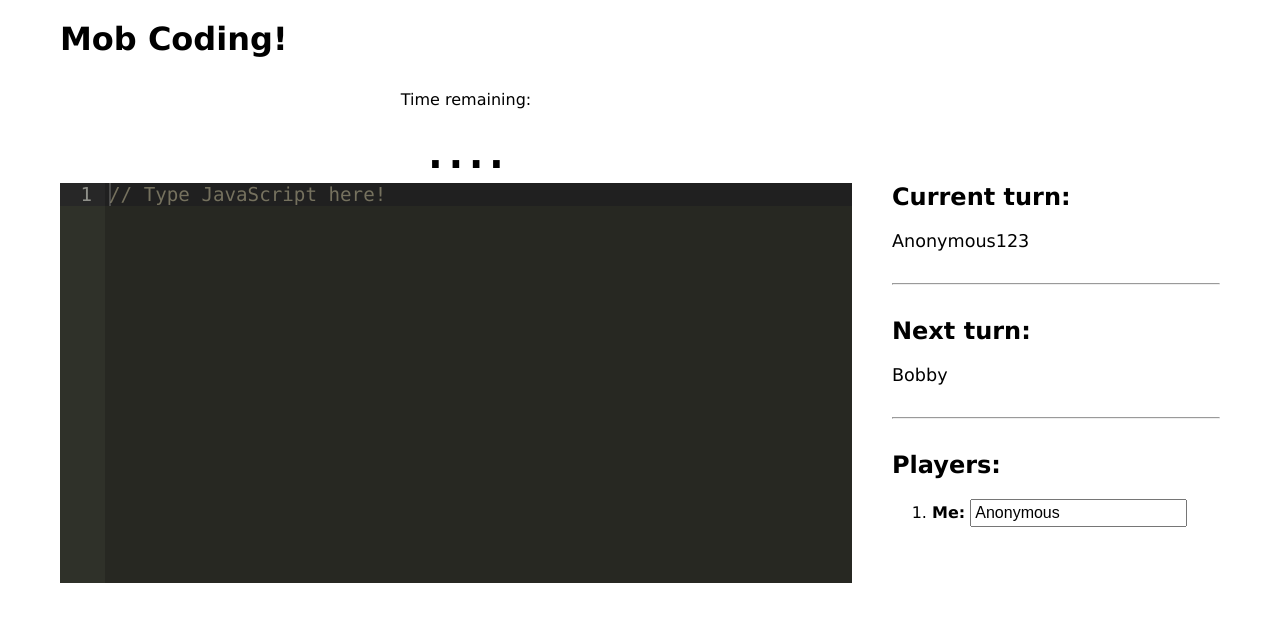
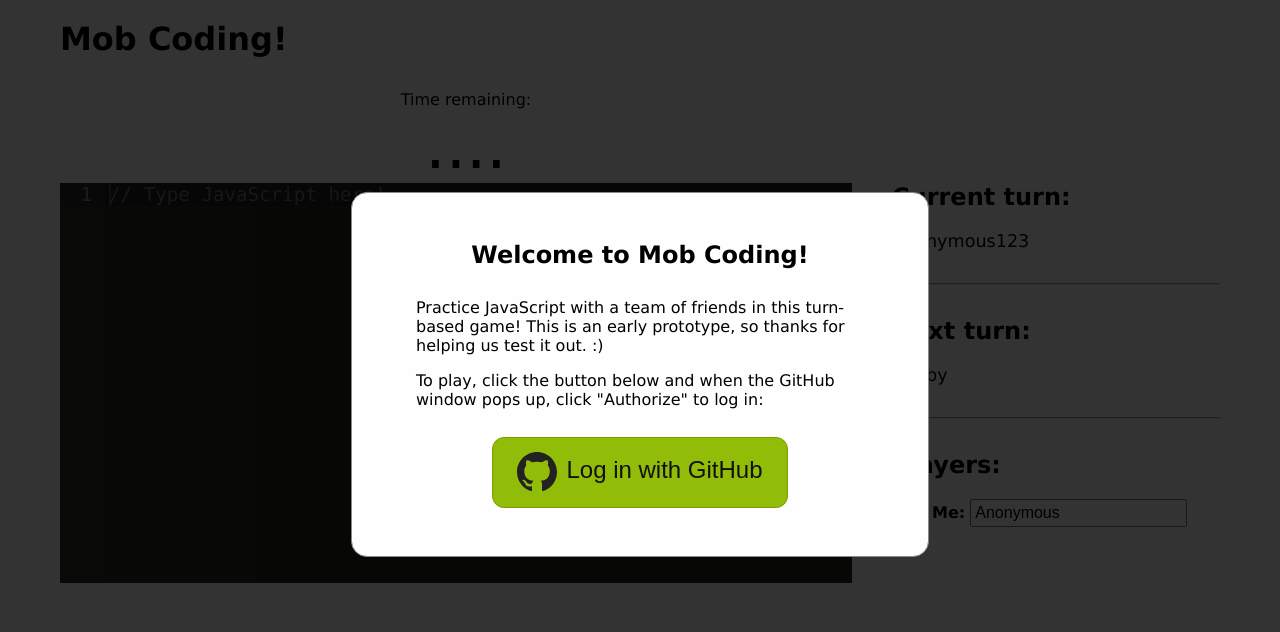
Before and after one commit to LearnTeachCode/mob-coding, a website: page public/index.html in a window 1280 px wide. Drawn offline with nearby package versions, Linux system fonts and the light colour scheme; no server answers.

Commit message:
add login modal view with link to GitHub auth test

```diff
--- a/public/index.html
+++ b/public/index.html
@@ -14,6 +14,24 @@
     -->
 
     <h1>Mob Coding!</h1>
+
+    <div id="loginmodal">
+      <div class="modal-container">
+
+        <h2>Welcome to Mob Coding!</h2>
+        <p>Practice JavaScript with a team of friends in this turn-based game! This is an early prototype, so thanks for helping us test it out. :)</p>
+        <p>To play, click the button below and when the GitHub window pops up, click "Authorize" to log in:</p>
+
+        <!-- TODO: remember to update client_id for production version! -->
+
+        <a href="https://github.com/login/oauth/authorize?client_id=767ca1fabdd2573f8b0c&scope=user">
+          <button id="loginbutton">
+            <svg aria-hidden="true" class="octicon octicon-mark-github" height="40" version="1.1" viewBox="0 0 16 16" width="40"><path fill-rule="evenodd" d="M8 0C3.58 0 0 3.58 0 8c0 3.54 2.29 6.53 5.47 7.59.4.07.55-.17.55-.38 0-.19-.01-.82-.01-1.49-2.01.37-2.53-.49-2.69-.94-.09-.23-.48-.94-.82-1.13-.28-.15-.68-.52-.01-.53.63-.01 1.08.58 1.23.82.72 1.21 1.87.87 2.33.66.07-.52.28-.87.51-1.07-1.78-.2-3.64-.89-3.64-3.95 0-.87.31-1.59.82-2.15-.08-.2-.36-1.02.08-2.12 0 0 .67-.21 2.2.82.64-.18 1.32-.27 2-.27.68 0 1.36.09 2 .27 1.53-1.04 2.2-.82 2.2-.82.44 1.1.16 1.92.08 2.12.51.56.82 1.27.82 2.15 0 3.07-1.87 3.75-3.65 3.95.29.25.54.73.54 1.48 0 1.07-.01 1.93-.01 2.2 0 .21.15.46.55.38A8.013 8.013 0 0 0 16 8c0-4.42-3.58-8-8-8z"></path></svg>
+          Log in with GitHub
+          </button>
+        </a>
+      </div>
+    </div>
 
     <section class="time">
       <p class="timelabel">Time remaining:</p>
--- a/public/local.js
+++ b/public/local.js
@@ -11,6 +11,8 @@ var animationId;
 
 /* -------------------------------------------------
 	LIST OF IDs, DYNAMIC ELEMENTS:
+	- loginmodal		container for login screen
+	- loginbutton		<button> to log in
     - editor       	 	<textarea> collab code editor
     - timeleft      	<p> shows minutes:seconds
     - currentturn   	name of current player
@@ -18,6 +20,8 @@ var animationId;
     - playerlist   		<ol> list of player names
     - myname       		<input> user's name
 ---------------------------------------------------- */
+var loginModalView = document.getElementById('loginmodal');
+var loginButtonView = document.getElementById('loginbutton');
 var editorInputView = document.getElementById('editor');
 var timeLeftView = document.getElementById('timeleft');
 var currentTurnView = document.getElementById('currentturn');
@@ -75,6 +79,19 @@ socket.on('disconnect', function(){
 	timeLeftView.textContent = '....';
 });
 
+// Authenticate user with GitHub API to log in
+function handleUserLogin () {
+
+	// When page reloads with GitHub code sent as a URL param,
+	// make the necessary API calls to get the auth_token
+	// and then get the authenticated user's GitHub data
+	// and update the user interface accordingly!
+
+	// updateLoggedInView(userData);
+
+	// Notify server that user logged in
+	// socket.emit('loggedIn', ....);
+}
 
 // Send editorInputView data to server
 function handleUserTyping (event) {
@@ -250,6 +267,17 @@ function handleTurnChange (turnData) {
 	FUNCTIONS TO UPDATE VIEWS
 ---------------------------------------------------- */
 
+// Update views for logged in user
+function updateLoggedInView (userData) {
+	// Hide loginModalView
+	loginModalView.style.display = 'none';
+
+	// Set myNameInputView to use GitHub username
+	// myNameInputView.value = ....
+
+	// Display user's GitHub avatar image??
+}
+
 // UI highlights to notify user when it's their turn
 function toggleMyTurnHighlight () {
 
--- a/public/style.css
+++ b/public/style.css
@@ -115,6 +115,62 @@ input {
 }
 
 /* -------------------------------------------------
+        LOGIN SCREEN
+ --------------------------------------------------- */
+#loginmodal {
+  position: fixed;
+  z-index: 100;
+  left: 0;
+  top: 0;
+  width: 100%;
+  height: 100%;
+  overflow: auto;
+  background-color: rgb(255,255,255);
+  background-color: rgba(0,0,0,0.8);
+}
+
+.modal-container {
+  background-color: #fefefe;
+  max-width: 30em;
+  margin: 15% auto;
+  padding: 3em;
+  border: 1px solid #888;
+  border-radius: 1em;
+  text-align: center;
+}
+
+#loginmodal p {
+  text-align: left;
+  padding-left:1em;
+}
+
+#loginmodal h2 {
+  margin-bottom: 1.2em;
+}
+
+.octicon {
+  padding-right: 0.1em;
+  vertical-align: middle;
+  fill: #222;
+}
+
+#loginbutton {
+  margin-top: 0.5em;
+  background: #91bd09;
+  font-size: 1.5em;
+  color: #111;
+  padding: 0.6em 1em;
+  border-radius: 0.5em;
+  border: 1px solid #79a000;
+}
+
+#loginbutton:hover {
+  transition: 0.2s;
+  background: #a9da11;
+  border: 1px solid #93c103;
+}
+
+/* -------------------------------------------------
         ACE EDITOR
  --------------------------------------------------- */
 #editor {
@@ -126,7 +182,7 @@ body.myturn #editor{
   box-shadow: 0 0 40px #91bd09;
   -webkit-box-shadow: 0 0 40px #91bd09;
   -moz-box-shadow: 0 0 40px #91bd09;
-  border:1px solid #91bd09;
+  border: 1px solid #91bd09;
 }
 
 /* -------------------------------------------------
```
